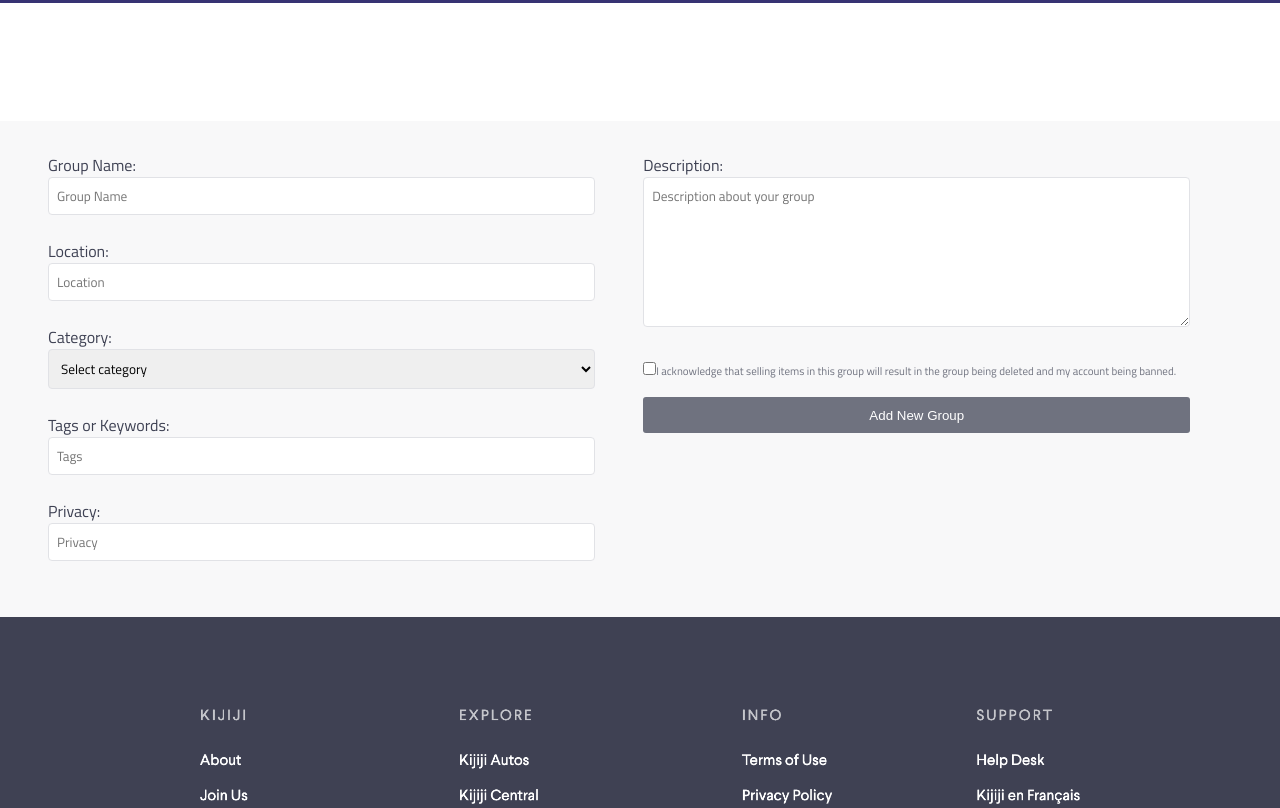
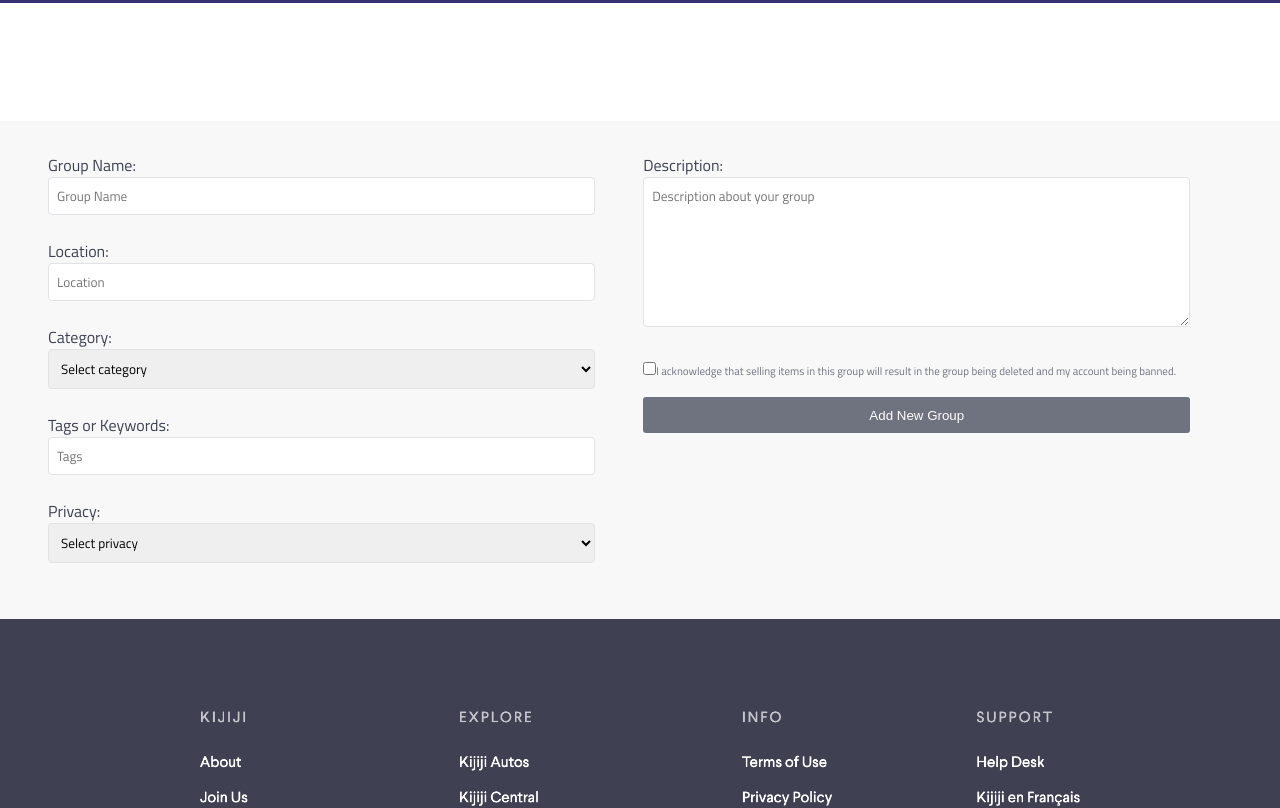
Before and after one commit to ArpitaDeb/ip-client-kijiji, a React (Create React App) app: page /addNewGroup in a window 1280 px wide. Shown: the top 808 px of the page. Built offline with nearby package versions, Linux system fonts and the light colour scheme.

Commit message:
update privacy selection

```diff
--- a/src/components/GroupForm/GroupForm.jsx
+++ b/src/components/GroupForm/GroupForm.jsx
@@ -14,7 +14,7 @@ const AddGroupForm = () => {
         tags: "",
         privacy: "",
         description: "",
-        doNotSellItems: false, // Initialize checkbox state
+        doNotSellItems: false,
         recommended_sellers: [],
         guidelines: [],
         members: [],
@@ -101,15 +101,17 @@ const AddGroupForm = () => {
                     </div>
                     <div className="add-group__privacy">
                         <label className="add-group__label">Privacy:</label>
-                        <input
-                            className="add-group__input"
-                            type="text"
-                            placeholder="Privacy"
+                        <select
+                            className="add-group__select"
                             name="privacy"
                             value={formData.privacy}
                             onChange={handleChange}
                             required
-                        />
+                        >
+                            <option value="">Select privacy</option>
+                            <option value="Private">Private</option>
+                            <option value="Public">Public</option>
+                        </select>
                     </div>
                 </div>
                 <div className="add-group__container-right">
```
